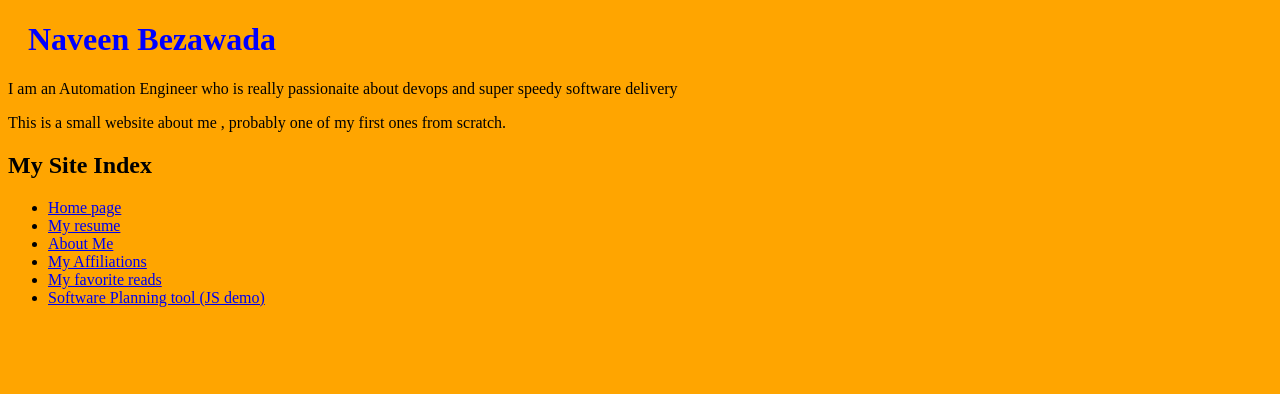
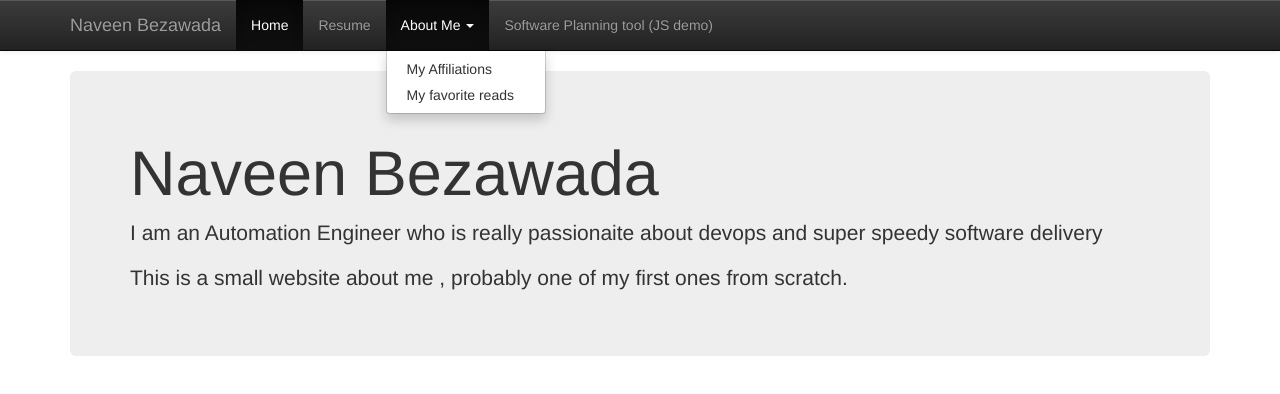
Before and after one commit to naveenb29/ISEM551-Project1, a plain HTML site: page index.html in a window 1280 px wide. Drawn offline with nearby package versions, Linux system fonts and the light colour scheme.

Commit message:
Adding bootstrap

```diff
--- a/default.css
+++ /dev/null
@@ -1,8 +0,0 @@
-body {
-    background-color: orange;
-}
-
-h1 {
-    color: blue;
-    margin-left: 20px;
-}
--- a/index.html
+++ b/index.html
@@ -2,23 +2,63 @@
 <html>
 <head>
   <title>Naveen Bezawada</title>
+  <!-- Latest compiled and minified CSS -->
+<link rel="stylesheet" href="https://maxcdn.bootstrapcdn.com/bootstrap/3.3.6/css/bootstrap.min.css" integrity="sha384-1q8mTJOASx8j1Au+a5WDVnPi2lkFfwwEAa8hDDdjZlpLegxhjVME1fgjWPGmkzs7" crossorigin="anonymous">
+<!-- Optional theme -->
+<link rel="stylesheet" href="https://maxcdn.bootstrapcdn.com/bootstrap/3.3.6/css/bootstrap-theme.min.css" integrity="sha384-fLW2N01lMqjakBkx3l/M9EahuwpSfeNvV63J5ezn3uZzapT0u7EYsXMjQV+0En5r" crossorigin="anonymous">
 </head>
 
 <body>
+    <header>
+      <nav role="navigation" class="navbar navbar-default navbar-static-top navbar-inverse"">
+    <div class="container">
+        <div class="navbar-header">
+            <button type="button" data-target="#navbarCollapse" data-toggle="collapse" class="navbar-toggle">
+                <span class="sr-only">Toggle navigation</span>
+                <span class="icon-bar"></span>
+                <span class="icon-bar"></span>
+                <span class="icon-bar"></span>
+            </button>
+            <a href="#" class="navbar-brand">Naveen Bezawada</a>
+        </div>
+        <!-- Collection of nav links and other content for toggling -->
+        <div id="navbarCollapse" class="collapse navbar-collapse">
+            <ul class="nav navbar-nav">
+                <li class="active"><a href="index.html">Home</a></li>
+                <li><a href="NaveenBezawada.pdf">Resume</a></li>
+                <li class="dropdown open">
+                <a href="about.html" class="dropdown-toggle" data-toggle="dropdown" role="button" aria-haspopup="true" aria-expanded="true">About Me <span class="caret"></span></a>
+                <ul class="dropdown-menu">
+                  <li><a href="affiliations.html">My Affiliations</a>
+  				  <li><a href="reads.html">My favorite reads</a>
+                </ul>
+              </li>
+                <!--
+<li><a href="about.html">About Me</a></li>
+                <li><a href="affiliations.html">My Affiliations</a>
+  				<li><a href="reads.html">My favorite reads</a>
+ -->
+ 				<li><a href="tool.html">Software Planning tool (JS demo)</a>
 
-
-
-<!-- Main content -->
-  <link rel="stylesheet" type="text/css" href="default.css">
-
-
-<h1>Naveen Bezawada</h1>
+            </ul>
+        </div>
+    </div>
+</nav>
+  </div>
+      </div>
+    </header>
+<div class="container">
+	<div class="jumbotron">
+  		<h1>Naveen Bezawada</h1>
 
 
 <p>I am an Automation Engineer  who is really passionaite about devops and super speedy software delivery</p>
 
 <p>This is a small website about me , probably one of my first ones from scratch.
+	</div>
+</div>
 
+<!--
 
 <h2>My Site Index</h2>
 
@@ -31,6 +71,10 @@
   <li><a href="tool.html">Software Planning tool (JS demo)</a>
 
 </ul>
+ -->
+<script src="https://ajax.googleapis.com/ajax/libs/jquery/1.12.0/jquery.min.js"></script>
+<!-- Latest compiled and minified JavaScript -->
+<script src="https://maxcdn.bootstrapcdn.com/bootstrap/3.3.6/js/bootstrap.min.js" integrity="sha384-0mSbJDEHialfmuBBQP6A4Qrprq5OVfW37PRR3j5ELqxss1yVqOtnepnHVP9aJ7xS" crossorigin="anonymous"></script>
 
 </body>
 </html>
```
Also changed, not shown: 1 other file.
